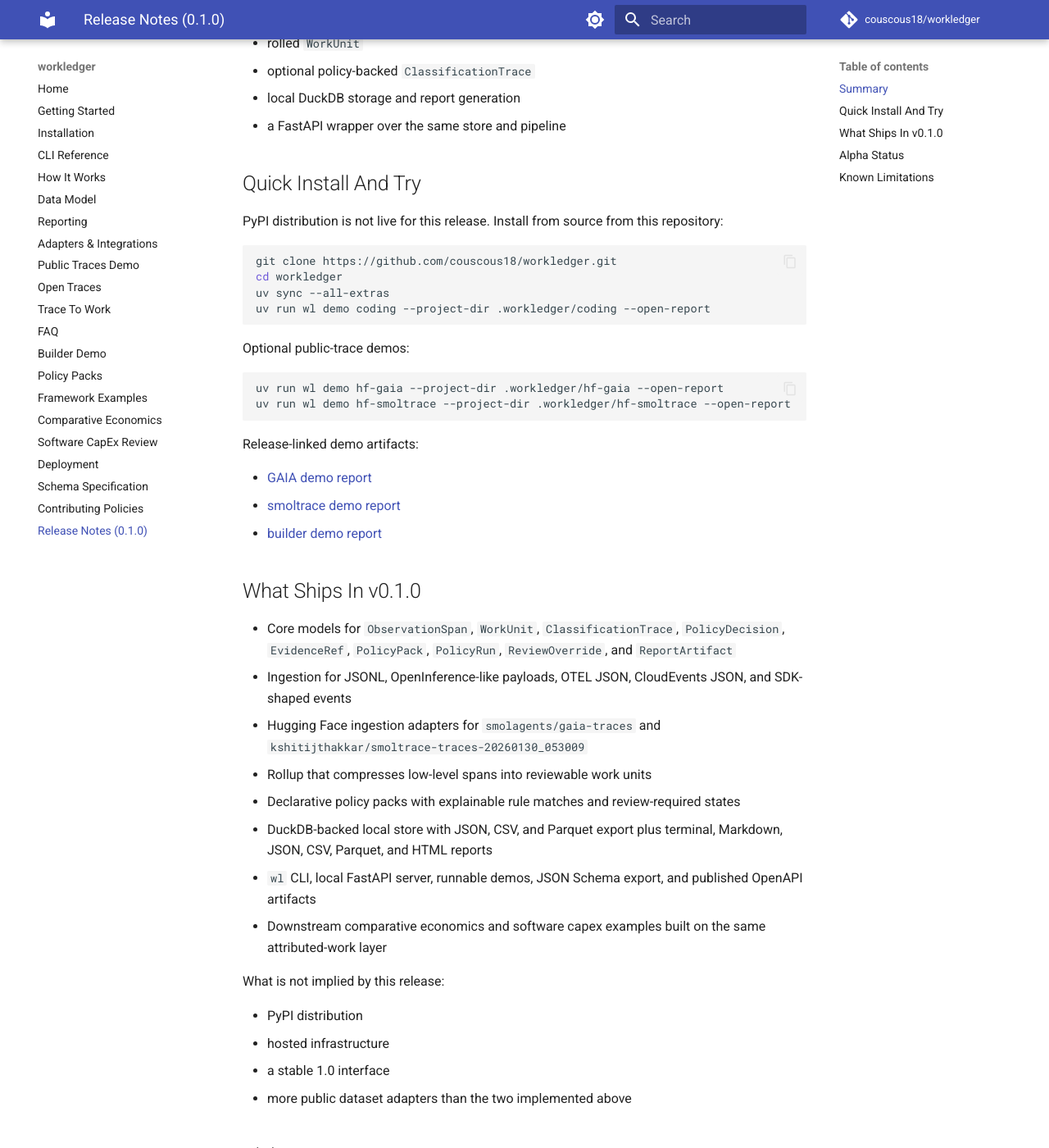
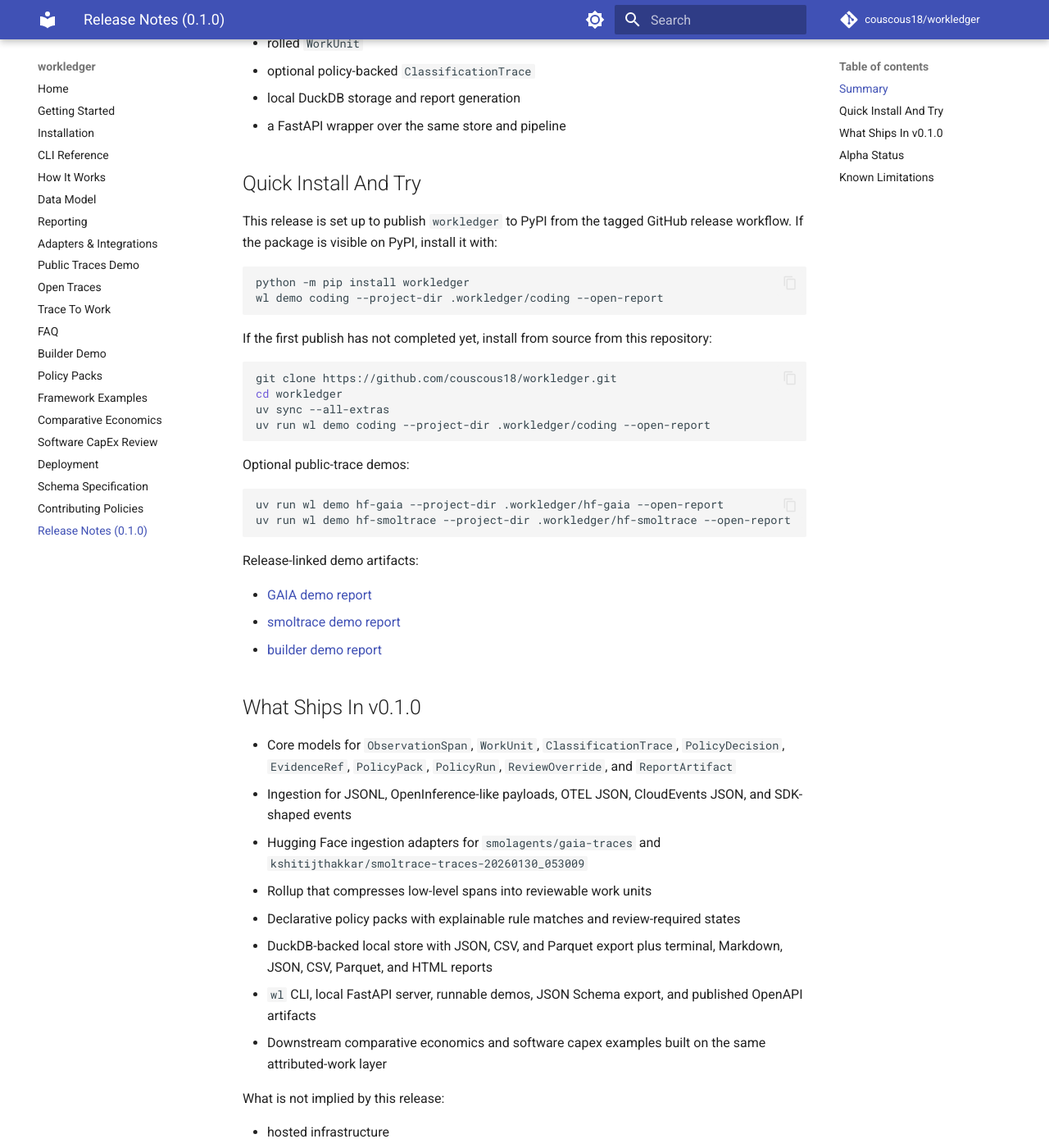
Before and after one commit to couscous18/workledger, an MkDocs documentation site: the page built from docs/releases/v0.1.0.md, in a window 1280 px wide and 1400 px high, scrolled down 357 px. Shown: the whole window at 82% size. Built offline with MkDocs 1.6.1 and Material for MkDocs 9.7.7, drawn with Linux system fonts in a browser that asks for light colours; comment, search, counter and statistics services are not loaded; some of the changed text lies outside the part shown.

Commit message:
Prepare public release docs and PyPI publishing

````diff
--- a/docs/releases/v0.1.0.md
+++ b/docs/releases/v0.1.0.md
@@ -14,7 +14,14 @@
 
 ## Quick Install And Try
 
-PyPI distribution is not live for this release. Install from source from this repository:
+This release is set up to publish `workledger` to PyPI from the tagged GitHub release workflow. If the package is visible on PyPI, install it with:
+
+```bash
+python -m pip install workledger
+wl demo coding --project-dir .workledger/coding --open-report
+```
+
+If the first publish has not completed yet, install from source from this repository:
 
 ```bash
 git clone https://github.com/couscous18/workledger.git
@@ -49,7 +56,6 @@
 
 What is not implied by this release:
 
-- PyPI distribution
 - hosted infrastructure
 - a stable 1.0 interface
 - more public dataset adapters than the two implemented above
@@ -62,6 +68,6 @@
 
 - Alpha quality: rough edges are expected
 - Breaking changes may happen before a stable `1.0.0`
-- Local or source install is required until package distribution is live
+- PyPI availability still depends on the tagged release publish completing successfully; source install remains the fallback path
 - The public-trace demos do not classify by default; classification remains an explicit step
 - `smolagents/codeagent-traces` is a planned next adapter target, not implemented in v0.1.0
````
Also changed, not shown: README.md (+19 -6 lines), docs/getting-started.md (+9 -3 lines), docs/installation.md (+12 -2 lines), pyproject.toml (+14 -0 lines), 4 other files.
